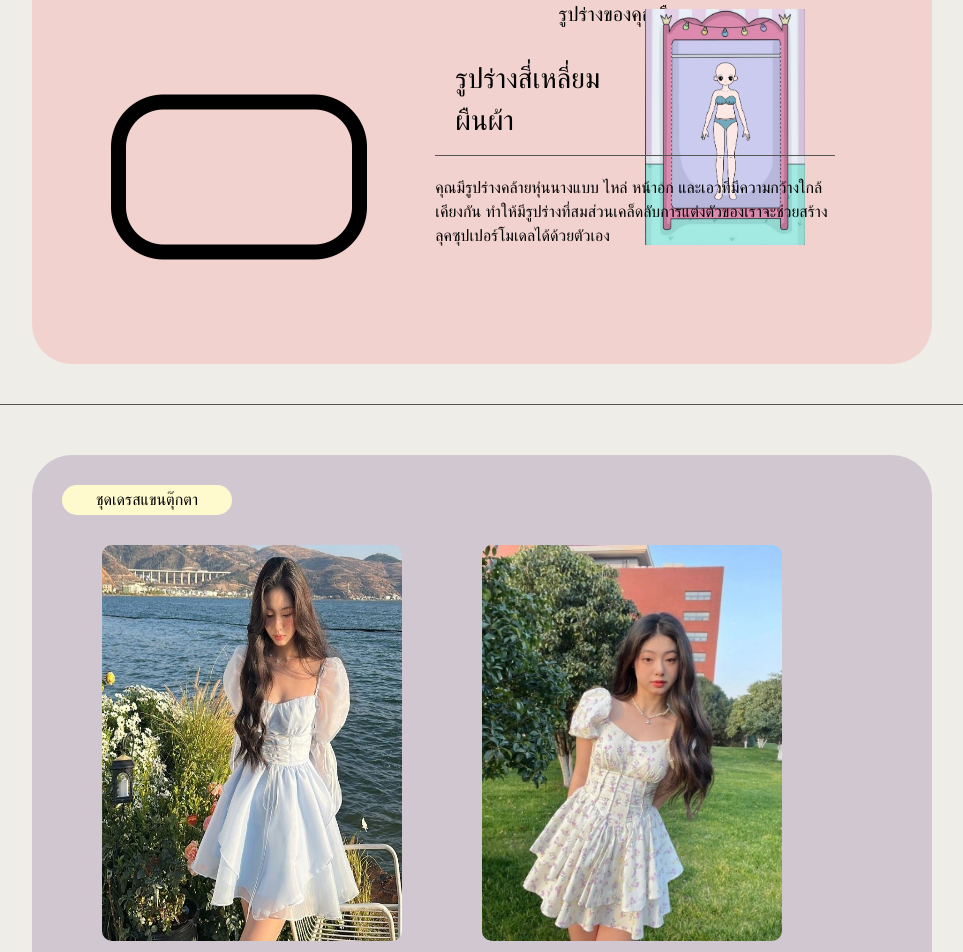
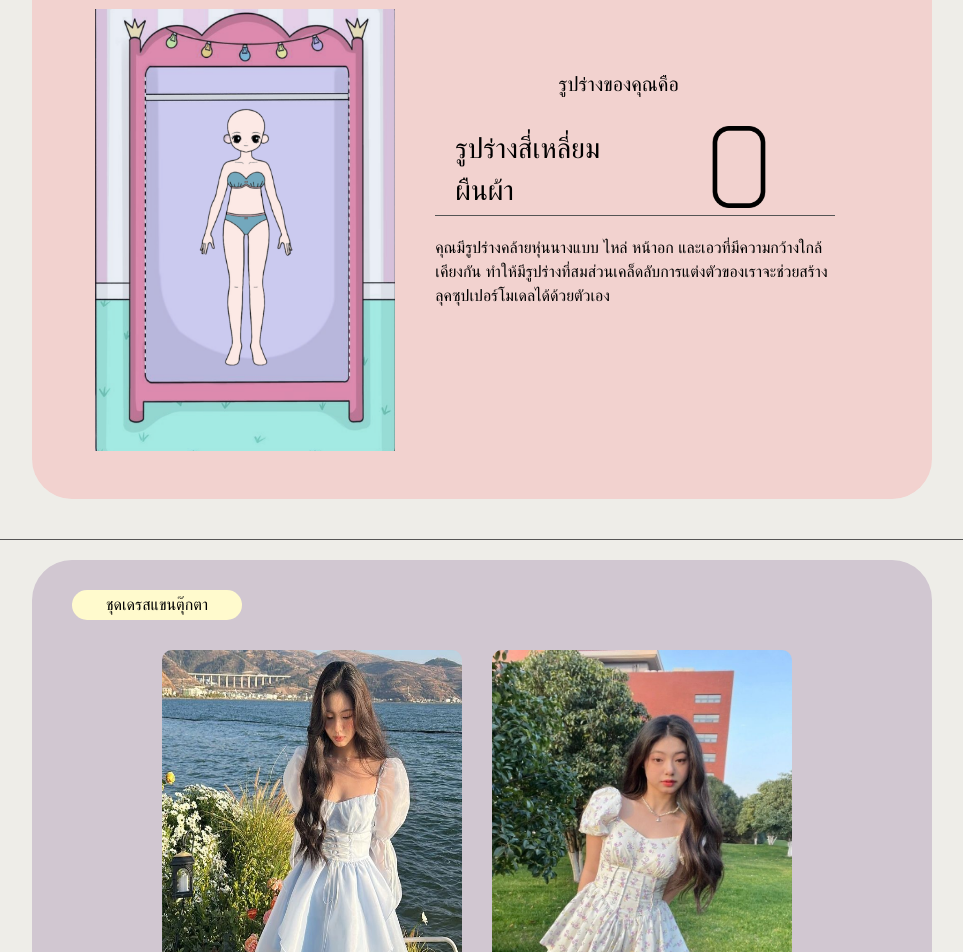
Before and after one commit to Gxamsrtt023/Alway_project, a React (Vite) app: page /answer3 in a window 1280 px wide. Shown: the part 160-1112 px from the top of the page, without its empty margins (158-1121 px from the left). Built offline with nearby package versions, Linux system fonts and the light colour scheme.

Commit message:
Finalans3

```diff
--- a/src/answer3.css
+++ b/src/answer3.css
@@ -22,6 +22,7 @@ body{
   font-family: Arial, sans-serif;
   border-radius: 40px;
   max-width: 900px;
+  height: 500px;
   background-color: #F2D2CF;
   padding: 20px;
   position: relative;
@@ -69,12 +70,13 @@ body{
 }
 
 .Icon3 {
-  max-width: 100%;
+  max-width: 30%;
   height: auto;
   border-radius: 10px;
   position: relative;
-  left: 50px;
-  top: -10px;
+  left: 550px;
+  top: -20px;
+  transform: rotate(90deg);
 }
 
 .descriptionly_ANSwer3 {
@@ -86,26 +88,27 @@ body{
 .descriptionly_ANSwer3 h1 {
   font-size: 20px;
   color: #000000;
-  top: -60px;
+  top: 10px;
   position: relative;
 
 }
 
 .descriptionly_ANSwer3 h2 {
-  width: 150px;
+  width: 160px;
   font-size: 28px;
   color: #000000;
-  top: -50px;
+  top: 20px;
   text-align: left;
   position: relative;
   left: 110px;
 }
 
 .IMG33{
-  width: 160px;
+  width: 300px;
   position: absolute;
   top: -40px;
-  left: 320px;
+  left: -230px;
+
 }
 
 .linely_33 {
@@ -115,7 +118,7 @@ body{
   margin-top: 20px; /* ระยะห่างด้านบน */
   margin-bottom: 20px;
   left: 90px;
-  top: -60px;
+
   position: relative;
 }
 .descriptionly_ANSwer3 p {
@@ -123,7 +126,6 @@ body{
   font-size: 16px;
   color: #000000;
   line-height: 1.5;
-  top: -60px;
   position: relative;
   left: 90px;
   text-align: left;
@@ -157,7 +159,7 @@ body{
   background-color: #FFFACD;
   font-size: 16px;
   color: #000000;
-  margin-bottom: 0px;
+  margin: 10px;
   position: relative;
   top: 30px;
 }
@@ -169,11 +171,16 @@ body{
   margin-bottom: 30px;
 }
 
-.imgans-rw3 .imanswer {
-  max-width: 300px;
+.imgans-rw3 .imanswer3 {
+  top: -0px; /* Adjust to center the image vertically */
+  left: 120px;/* Adjust to center the image horizontally */
+  width: 300px; /* Adjust the width to ensure the image covers the crop area */
+  height: auto;
+  height: 380px;
   border-radius: 10px;
-  margin-left: 70px;
   margin-top: 10px;
+  position: relative;
+  margin: 10px;
 }
 
 .sectionly_ANS3   p {
--- a/src/answer3.jsx
+++ b/src/answer3.jsx
@@ -10,7 +10,7 @@ const Answer3 = () => {
             <div className="rectanglely2_answer3"></div>
             <div className="headerlyANSwer">
                 <div className="wrapper-answer3">
-                    <img src="/สี่เหลี่ยมผืนผ้า.png" alt="Body shape illustration" className="Icon3"/>
+                <img src="/สี่เหลี่ยมผืนผ้า.png" alt="Body shape illustration" className="Icon3"/>
                 </div>
                 <div className="descriptionly_ANSwer3">
                     <h1>รูปร่างของคุณคือ</h1>
@@ -27,8 +27,8 @@ const Answer3 = () => {
             <div className="sectionly_ANS3">
                 <h2>ชุดเดรสแขนตุ๊กตา</h2>
                 <div className="imgans-rw3">
-                    <img src="/ชุดเดรสแขนตุ๊กตา1.jpg" alt="Standard shirt 1" className="imanswer"/>
-                    <img src="/ชุดเดรสแขนตุ๊กตา2.jpg" alt="Standard shirt 2" className="imanswer"/>
+                    <img src="/ชุดเดรสแขนตุ๊กตา1.jpg" alt="Standard shirt 1" className="imanswer3"/>
+                    <img src="/ชุดเดรสแขนตุ๊กตา2.jpg" alt="Standard shirt 2" className="imanswer3"/>
                 </div>
                 <p>ชุดเดรสแขนตุ๊กตาให้ความสนใจกับไหล่ของคุณในขณะที่เดรสช่วยเพิ่มมิติให้กับเอว
                     และเพิ่มขนาดให้กับสะโพกของคุณช่วยสร้างภาพลวงตาของรูปทรงนาฬิกา</p>
@@ -36,8 +36,8 @@ const Answer3 = () => {
             <div className="sectionly_ANS3">
                 <h2>กางเกงยีนส์ขาม้า</h2>
                 <div className="imgans-rw3">
-                    <img src="/กางเกงยีนส์ขาม้า.png" alt="Dress 1" className="imanswer"/>
-                    <img src="/กางเกงยีนส์ขาม้า2.jpg" alt="Dress 2" className="imanswer"/>
+                    <img src="/กางเกงยีนส์ขาม้า.png" alt="Dress 1" className="imanswer3"/>
+                    <img src="/กางเกงยีนส์ขาม้า2.jpg" alt="Dress 2" className="imanswer3"/>
                 </div>
                 <p>กางเกงยีนส์ขาม้าเหมาะกับรูปร่างของคุณที่สุด เนื่องจากกางเกงยีนส์ขาม้าที่บานเล็กน้อยบริเวณด้านล่าง
                     สามารถสร้างขนาดและเพิ่มเส้นโค้งให้กับรูปร่างสี่เหลี่ยมจัตุรัสของคุณ</p>
```
